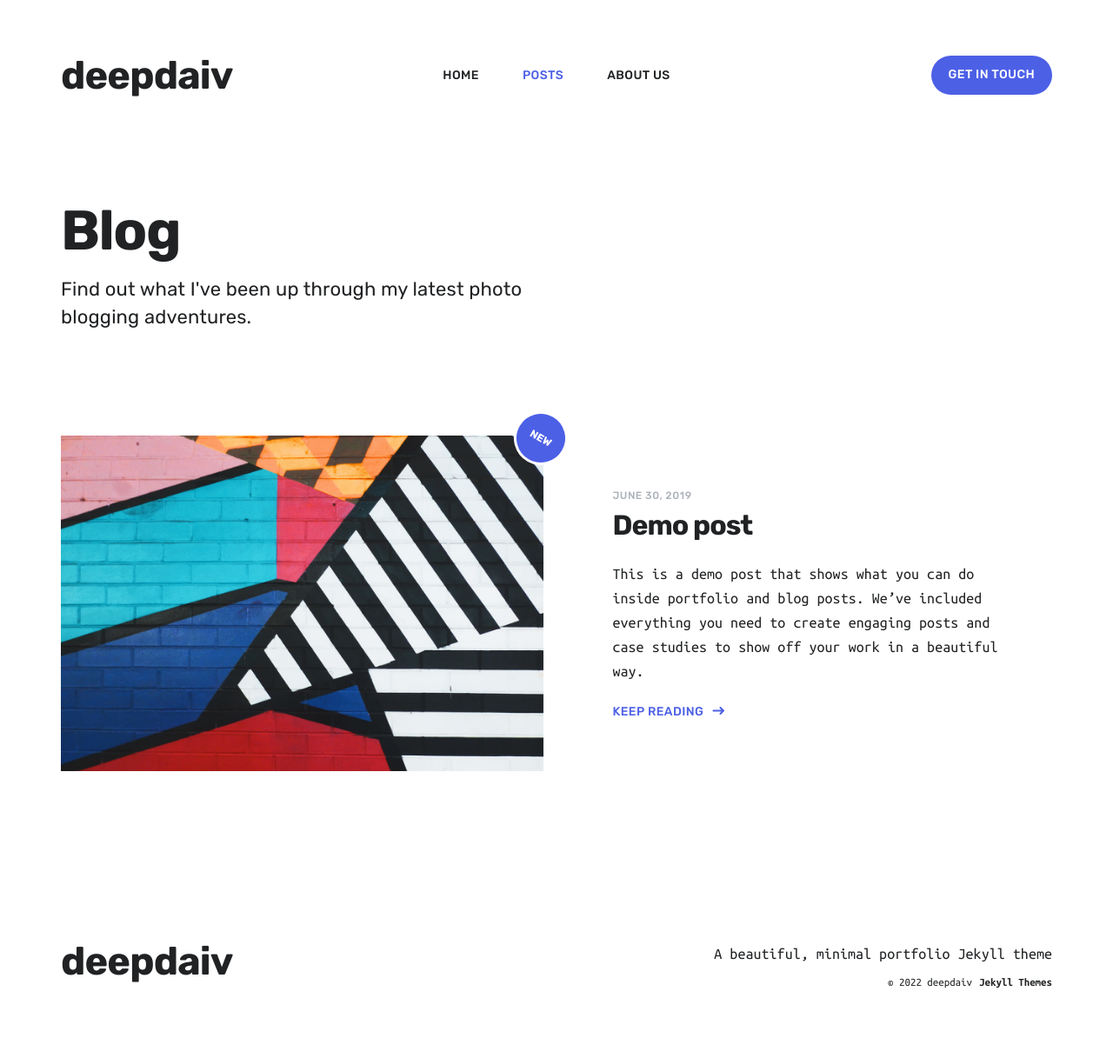
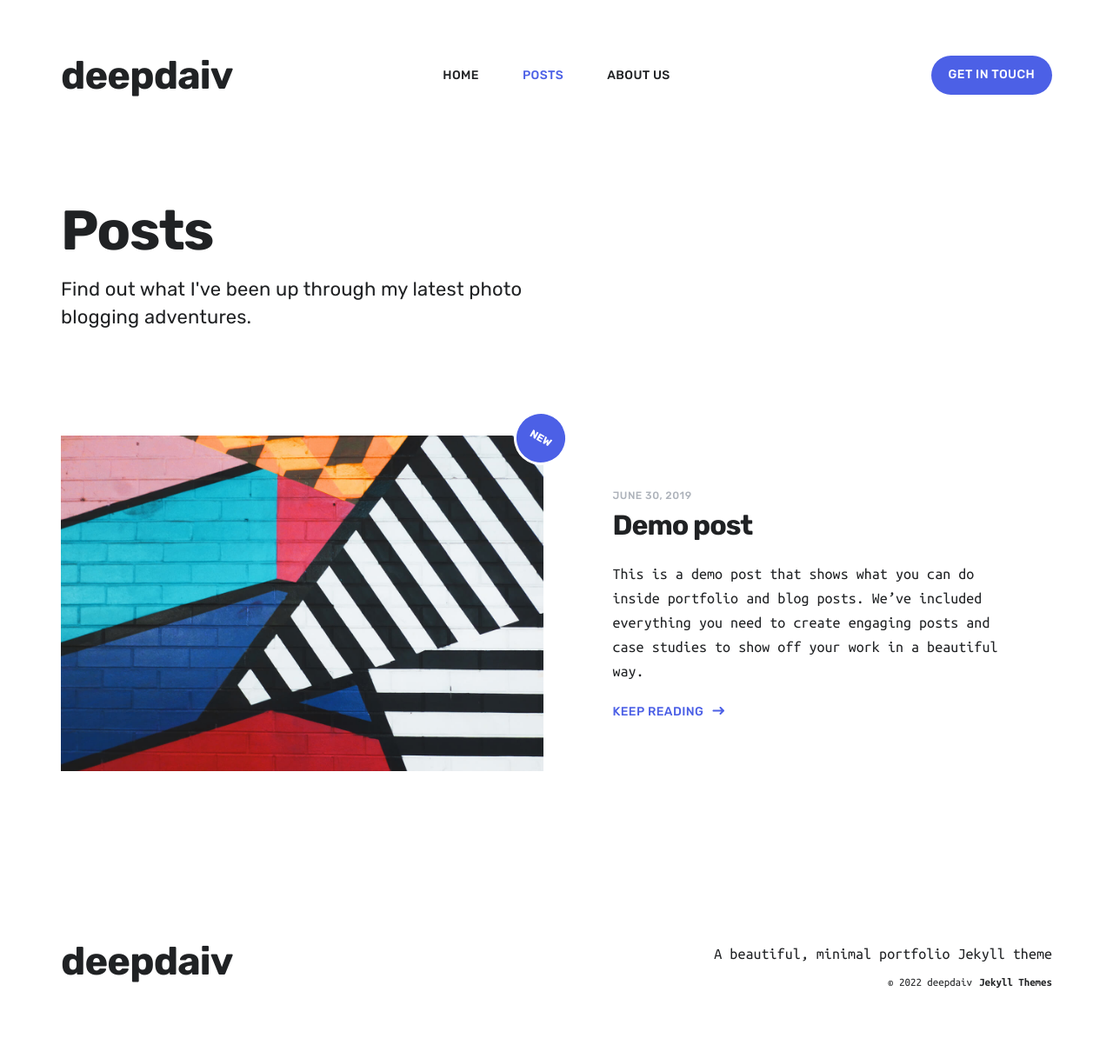
Before and after one commit to deepdaiv/deepdaiv.github.io, a Jekyll site: the page built from blog/index.html, in a window 1280 px wide. Shown: the whole page at 87% size. Built offline with Jekyll 4.4.1, drawn with Linux system fonts in a browser that asks for light colours; nearby versions of some CDN libraries; the list of posts is cut into pages by our own code.

Commit message:
Update index.html

```diff
--- a/blog/index.html
+++ b/blog/index.html
@@ -8,7 +8,7 @@ featured_image: /images/social.jpg
 <div class="page-blog">
 	<header class="header--single">
 		<div class="wrap">
-			<h1 class="header__title">Blog</h1>
+			<h1 class="header__title">Posts</h1>
 			<p class="header__subtitle subtitle--light">Find out what I've been up through my latest photo blogging adventures.</p>
 		</div>
 	</header>
```
Also changed, not shown: other parts of blog/index.html (+1 -1 lines).
